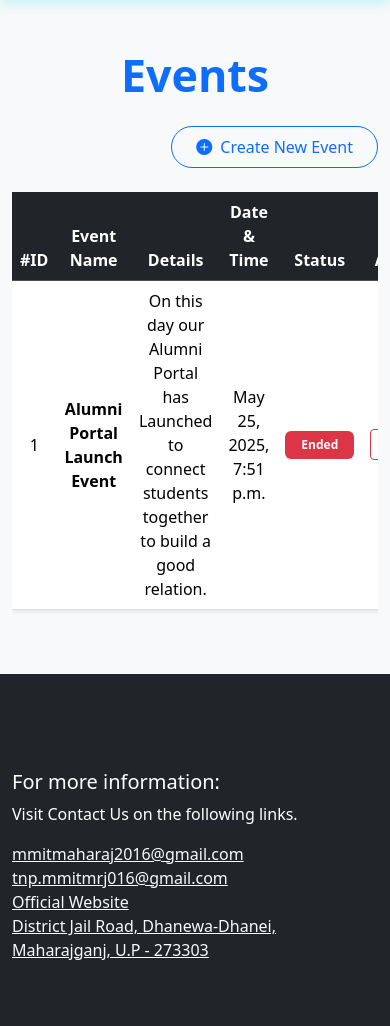
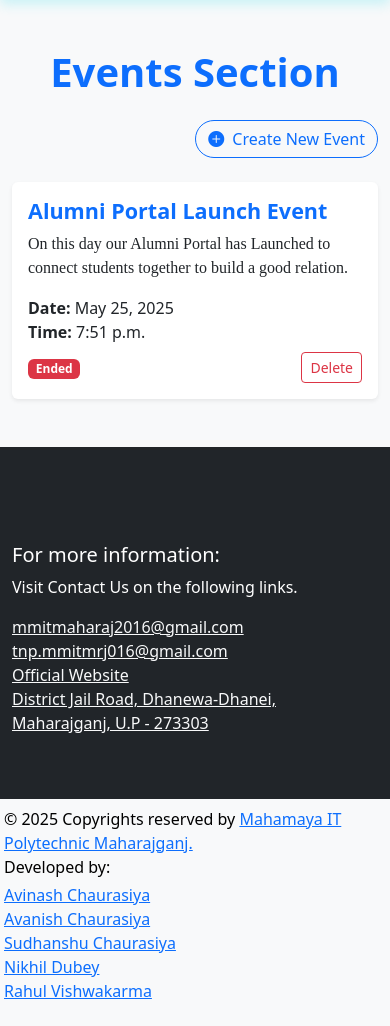
Before and after one commit to webdevavi96/Alumni_Meet, a Django app: page /events/ in a window 390 px wide. Shown: the part 90-1116 px from the top of the page. After the commit the page ends 1089 px from the top, so only its background shows below. Run offline with Django 5.2, Linux system fonts and the light colour scheme; a user stored in the database is signed in; data comes from the database, SQL or seed files in the repository; some libraries are stand-ins or nearby versions.

Commit message:
event page was not responsive, in this version the event page is redesigned and now it is fully responsive for smaller devices

```diff
--- a/Alumni_App/Templates/Pages/admin_profile.html
+++ b/Alumni_App/Templates/Pages/admin_profile.html
@@ -63,7 +63,6 @@
                   <td>{{ student.user.first_name }} {{ student.user.last_name }}</td>
                   <td>{{ student.user.email }}</td>
                   <td>{{ student.user.phone|default:"-" }}</td>
-                  <td>{{ student.user.branch|default:"-" }}</td>
                 </tr>
                 {% endfor %}
               </tbody>
--- a/Alumni_App/Templates/Pages/events.html
+++ b/Alumni_App/Templates/Pages/events.html
@@ -1,81 +1,70 @@
 {% extends "index.html" %}
 
 {% block content %}
-
-<section class="events-section bg-light py-5">
+<section class="events-section py-5 bg-light">
     <div class="container">
-        <h1 class="text-center text-primary fw-bold mb-4" style="font-size: 2.8rem;">
-            Events
+        <h1 class="text-center text-primary fw-bold mb-4" style="font-size: 2.5rem;">
+            Events Section
         </h1>
 
         {% if user.user_type != 'student' %}
         <div class="text-end mb-4">
-            <a href="new_event" class="btn btn-outline-primary rounded-pill px-4 py-2">
-                <i class="bi bi-plus-circle-fill me-2"></i>Create New Event
+            <a href="new_event" class="btn btn-outline-primary rounded-pill">
+                <i class="bi bi-plus-circle-fill me-1"></i> Create New Event
             </a>
         </div>
         {% endif %}
 
-        <div class="table-responsive">
-            <table class="table table-hover align-middle shadow-sm">
-                <thead class="table-dark text-center">
-                    <tr>
-                        <th scope="col">#ID</th>
-                        <th scope="col">Event Name</th>
-                        <th scope="col">Details</th>
-                        <th scope="col">Date & Time</th>
-                        <th scope="col">Status</th>
-                        {% if user_type != 'student' %}
-                        <th scope="col">Action</th>
-                        {% endif %}
-                    </tr>
-                </thead>
-                <tbody class="text-center">
+        <div class="row g-4">
             {% for event in eventData %}
-                    <tr>
-                        <td>{{ event.id }}</td>
-                        <td class="fw-semibold">{{ event.title }}</td>
-                        <td>{{ event.description }}</td>
-                        <td>{{ event.date }}, {{ event.time }}</td>
-                        <td>
+            <div class="col-12">
+                <div class="card shadow-sm border-0">
+                    <div class="row g-0">
+                        <div class="col-md-8">
+                            <div class="card-body">
+                                <h4 class="card-title text-primary fw-bold">{{ event.title }}</h4>
+                                <p class="card-text text-dark" style="font-family: 'Times New Roman', serif;">
+                                    {{ event.description|truncatewords_html:40|safe }}
+                                </p>
+                                <p class="mb-2">
+                                    <strong>Date:</strong> {{ event.date }}<br>
+                                    <strong>Time:</strong> {{ event.time }}
+                                </p>
+
+                                <div class="d-flex flex-wrap justify-content-between align-items-center">
+                                    <div>
                                         {% if event.status == "Upcoming" %}
-                            <span class="badge bg-primary px-3 py-2">Upcoming</span>
-
-                            {# Uncomment below block if notify functionality is active #}
-                            {#
-                            {% if user not in event.notify_users.all %}
+                                            <span class="badge bg-primary">Upcoming</span>
+                                            <!-- {% if user not in event.notify_users.all %}
                                             <form action="{% url 'set_notify' event.slug %}" method="POST" class="d-inline">
                                                 {% csrf_token %}
-                                <button type="submit" class="btn btn-outline-primary btn-sm">Notify Me</button>
+                                                <button type="submit" class="btn btn-sm btn-outline-primary ms-2">Notify Me</button>
                                             </form>
                                             {% else %}
-                            <span class="btn btn-outline-secondary btn-sm" disabled>Alert Set</span>
+                                            <span class="btn btn-sm btn-outline-secondary ms-2" disabled>Alert Set</span>
+                                            {% endif %} -->
+                                        {% elif event.status == "Ongoing" %}
+                                            <span class="badge bg-success">Ongoing</span>
+                                            <a href="{{ event.link }}" target="_blank"
+                                               class="btn btn-sm btn-outline-primary ms-2">Join</a>
+                                        {% elif event.status == "Ended" %}
+                                            <span class="badge bg-danger">Ended</span>
                                         {% endif %}
-                            #}
+                                    </div>
 
-                            {% elif event.status == "Ongoing" %}
-                            <div class="d-flex justify-content-center gap-2">
-                                <span class="badge bg-success px-3 py-2">Ongoing</span>
-                                <a href="{{ event.link }}" target="_blank" class="btn btn-sm btn-outline-primary">Join</a>
-                            </div>
-                            {% elif event.status == "Ended" %}
-                            <span class="badge bg-danger px-3 py-2">Ended</span>
-                            {% endif %}
-                        </td>
-
-                        {% if user_type != 'student' %}
-                        <td>
+                                    {% if user.user_type != 'student' %}
                                     <a href="{% url 'delete_event' event.slug %}" class="btn btn-sm btn-outline-danger">
                                         Delete
                                     </a>
-                        </td>
                                     {% endif %}
-                    </tr>
+                                </div>
+                            </div>
+                        </div>
+                    </div>
+                </div>
+            </div>
             {% endfor %}
-                </tbody>
-            </table>
         </div>
     </div>
 </section>
-
 {% endblock %}
--- a/Alumni_App/Templates/index.html
+++ b/Alumni_App/Templates/index.html
@@ -444,6 +444,17 @@
   };
 </script>
 
+<script src="https://cdn.ckeditor.com/4.21.0/standard/ckeditor.js"></script>
+<script>
+    CKEDITOR.replace('content', {
+        height: 300,
+        toolbar: [
+            ['Bold', 'Italic', 'Underline', '-', 'NumberedList', 'BulletedList'],
+            ['Format', 'FontSize', '-', 'Link', 'Unlink'],
+            ['Undo', 'Redo']
+        ]
+    });
+</script>
 
 </body>
 
--- a/Alumni_App/views.py
+++ b/Alumni_App/views.py
@@ -80,20 +80,22 @@ def login(request):
         email = request.POST.get("email")
         password = request.POST.get("password")
 
-        # Authenticate using your custom user model
         user = authenticate(request, email=email, password=password)
 
         if user is not None:
             auth_login(request, user)
 
-            # Redirect based on user_type
-            if user.user_type in ["Teacher", "Alumni"]:
+
+            if user.user_type in ["teacher", "alumni"] or user.is_superuser:
                 return redirect("admin_profile")
 
-            else:
-                 student = user.student
-                 return redirect("student_profile", student_id=student.id)
-
+            elif user.user_type == "student":
+                try:
+                    student = user.student
+                    return redirect("student_profile", student_id=student.id)
+                except Student.DoesNotExist:
+                    messages.error(request, "Student profile not found.")
+                    return redirect("signIn")
         else:
             messages.error(request, "Invalid email or password.")
             return render(request, "Pages/signIn.html", status=401)
@@ -286,6 +288,7 @@ def new_blog(request):
         return redirect("blogs")
     return render(request, 'Pages/new_blog.html')
 
+
 def delete_blog(request, slug):
     try:
         blog = Blog.objects.get(slug=slug)
```
Also changed, not shown: Alumni_App/Templates/Pages/new_blog.html (+1 -15 lines), media/blog_images/Screenshot_2025-06-02_153610.png (added). Lines whose indentation alone changed are shown as unchanged.
